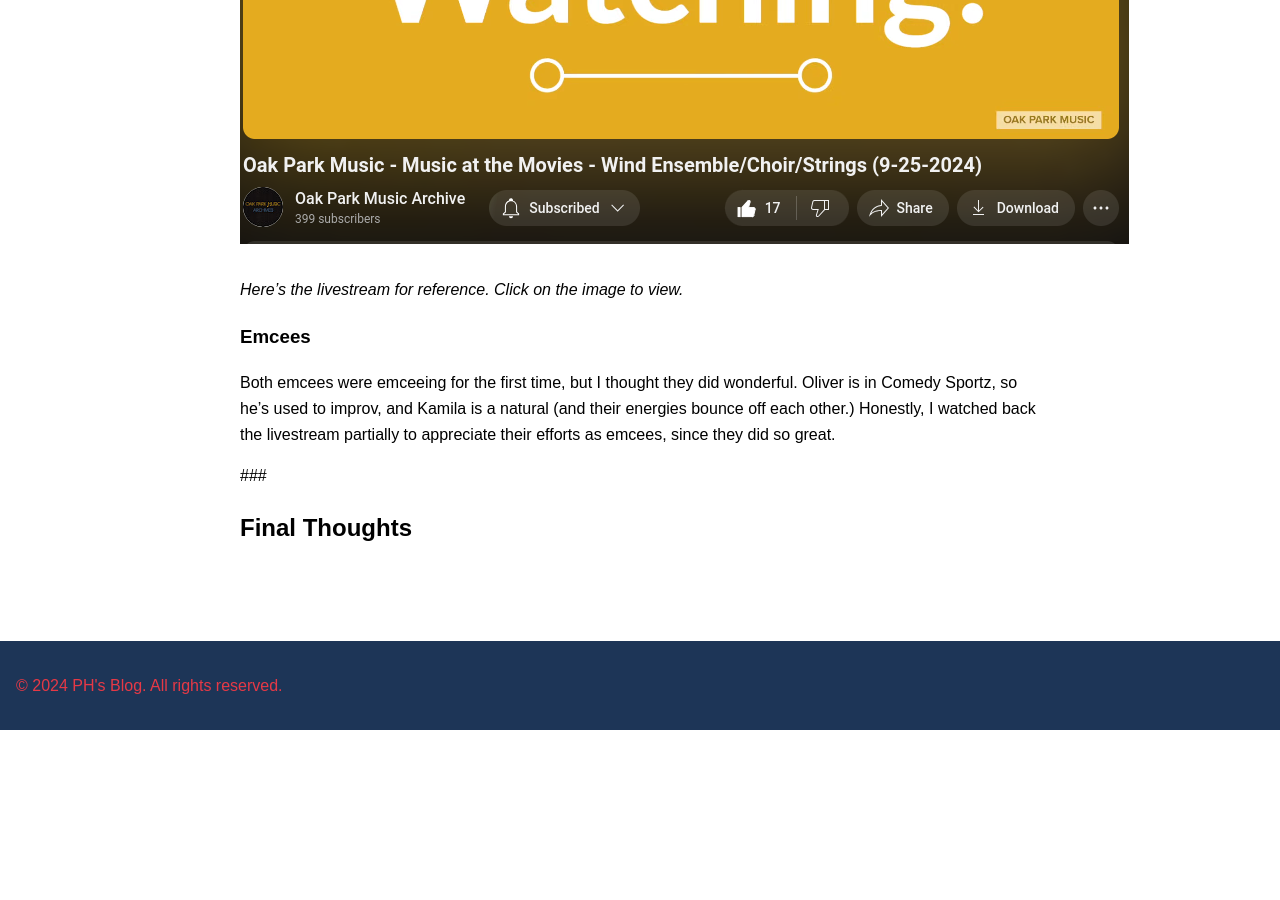
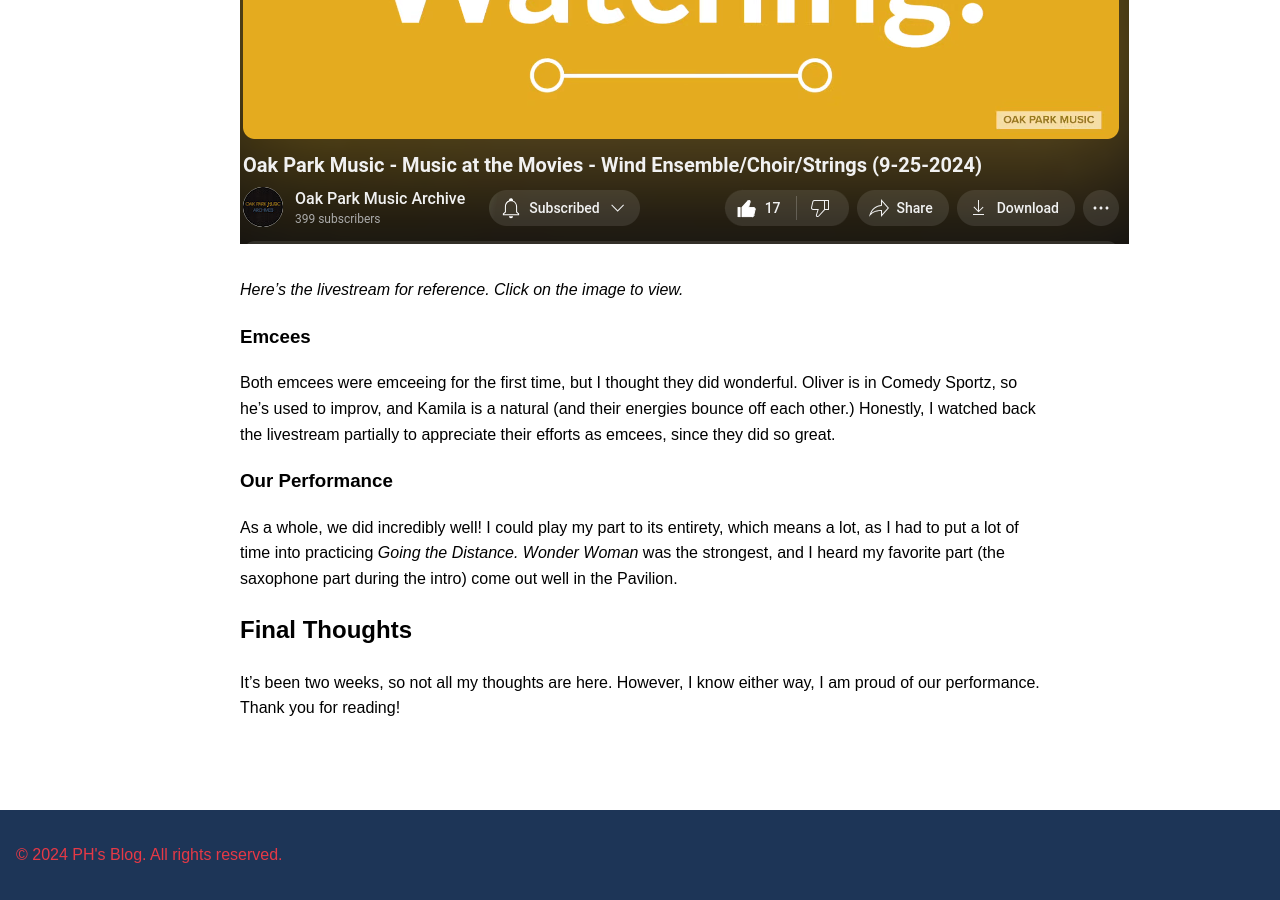
Before and after one commit to CaptainSapphire/PH-s-Blog, a Jekyll site: the page built from _posts/2024-10-08-Matm-day-2.md, in a window 1280 px wide and 900 px high, scrolled down 1067 px. Built offline with Jekyll 4.4.1, drawn with Linux system fonts in a browser that asks for light colours; our own code applies the rules of GitHub Pages for plain Markdown files; before the commit the page ends 1797 px from its top, so only the background shows below that.

Commit message:
Update 2024-10-08-Matm-day-2.md

```diff
--- a/_posts/2024-10-08-Matm-day-2.md
+++ b/_posts/2024-10-08-Matm-day-2.md
@@ -15,6 +15,8 @@
 ### Emcees
 Both emcees were emceeing for the first time, but I thought they did wonderful. Oliver is in Comedy Sportz, so he's used to improv, and Kamila is a natural (and their energies bounce off each other.) Honestly, I watched back the livestream partially to appreciate their efforts as emcees, since they did so great.
 
-###
+### Our Performance
+As a whole, we did incredibly well! I could play my part to its entirety, which means a lot, as I had to put a lot of time into practicing *Going the Distance.* *Wonder Woman* was the strongest, and I heard my favorite part (the saxophone part during the intro) come out well in the Pavilion.
 
 ## Final Thoughts
+It's been two weeks, so not all my thoughts are here. However, I know either way, I am proud of our performance. Thank you for reading!
```
